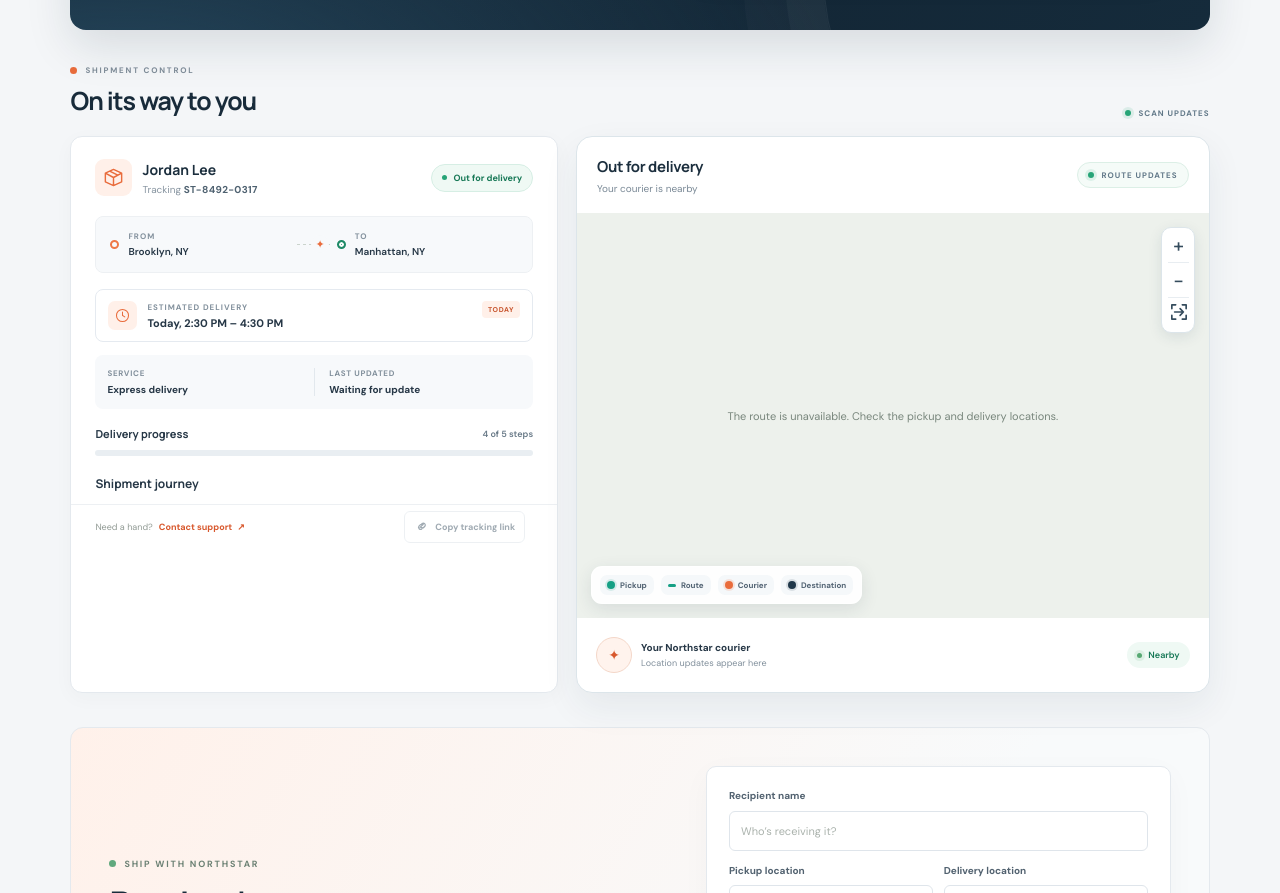
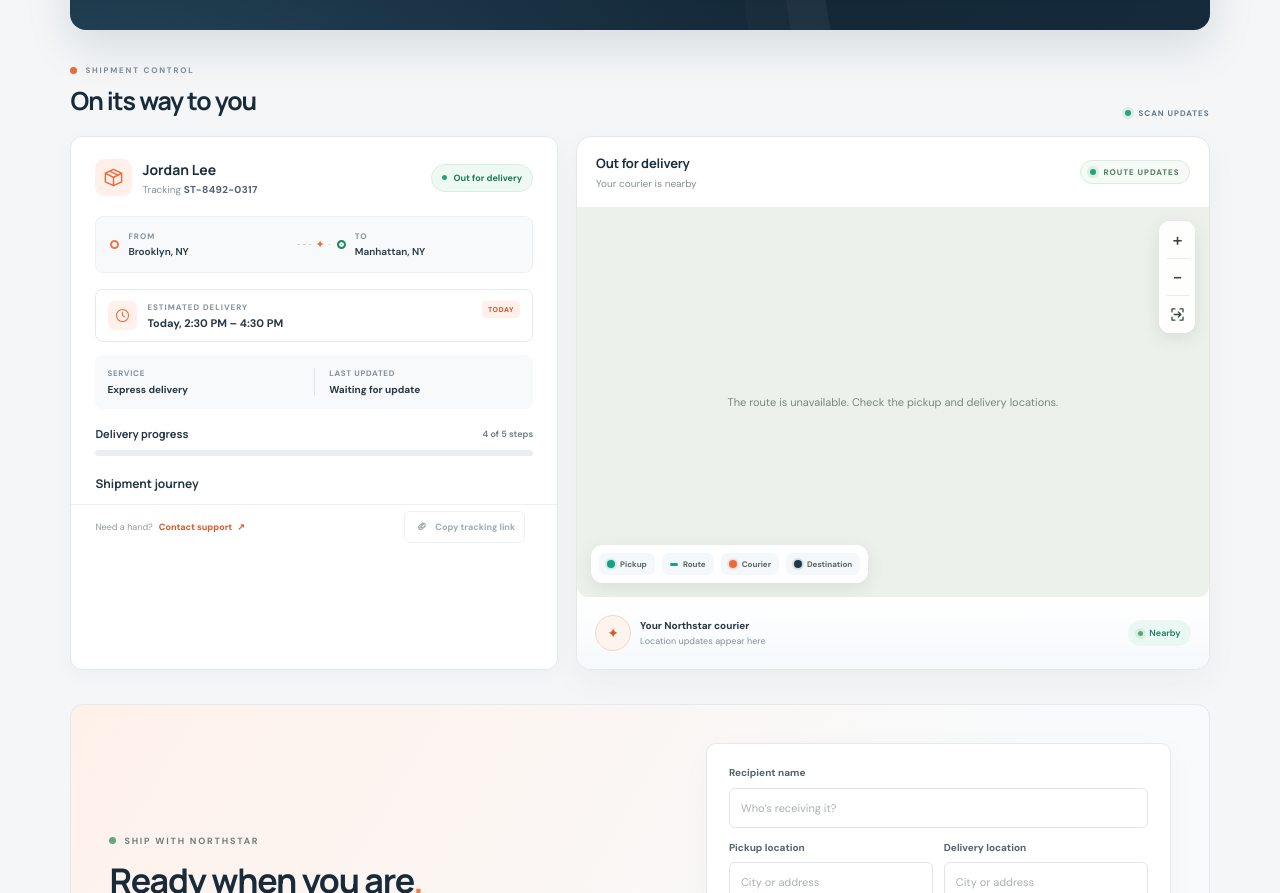
Before and after one commit to Ekpetechibuike/Northstar-Courier, a website: page public/index.html in a window 1280 px wide. Shown: the part 440-1333 px from the top of the page. Drawn offline with nearby package versions, Linux system fonts and the light colour scheme; no server answers.

Commit message:
Update styles.css

```diff
--- a/public/styles.css
+++ b/public/styles.css
@@ -386,19 +386,25 @@ main { max-width: 1320px; padding-right: 5.5%; padding-left: 5.5%; }
 .map-header { min-height: 70px; padding: 14px 19px; }
 .map-header p { color: #82909c; }
 .map-live { border-color: #dcefe6; }
-.map-viewport { min-height: 370px; background: #edf2f4; }
-#live-map, .leaflet-container { background: #edf2f4; }
-.leaflet-tooltip.courier-tooltip { border-color: #e5eaf0; color: #334757; }
-.courier-map-marker { background: #e96c3c; box-shadow: 0 0 0 2px #e96c3c, 0 2px 8px #28382c45; }
-.route-origin-marker { background: #ed7848; }
-.route-destination-marker { background: #208768; }
-.map-zoom { border-color: #dfe6eb; }
-.map-zoom button { color: #30495b; }
-.map-footer { min-height: 68px; padding: 12px 18px; }
+.map-viewport { min-height: 370px; background: linear-gradient(180deg, #edf3f5 0%, #dfeaf1 100%); border-radius: 0 0 12px 12px; overflow: hidden; }
+#live-map, .leaflet-container { background: linear-gradient(180deg, #edf3f5 0%, #dfeaf1 100%); }
+.leaflet-control-attribution {
+  padding: 3px 8px;
+  border-radius: 8px 0 0 0;
+  background: rgba(255, 255, 255, 0.82);
+  backdrop-filter: blur(8px);
+}
+.leaflet-control-attribution a { color: #1d2d3d; }
+.courier-map-marker { background: linear-gradient(135deg, #f2a261 0%, #e96c3c 100%); box-shadow: 0 0 0 2px rgba(255,255,255,0.9), 0 8px 18px rgba(13, 49, 66, 0.28); }
+.route-origin-marker { background: linear-gradient(135deg, #f39d69 0%, #e96c3c 100%); }
+.route-destination-marker { background: linear-gradient(135deg, #225f75 0%, #18384d 100%); }
+.map-zoom { border-color: rgba(141, 164, 181, 0.45); background: rgba(255, 255, 255, 0.9); backdrop-filter: blur(6px); }
+.map-zoom button { color: #233d4d; }
+.map-footer { min-height: 68px; padding: 12px 18px; background: linear-gradient(180deg, rgba(255,255,255,0.96), rgba(245,249,251,0.96)); }
 .courier-avatar { border-color: #f8ded2; color: #df6538; background: #fff3ed; }
 .map-footer strong { color: #263746; font-size: 10px; }
 .map-footer > div > span { color: #82909c; font-size: 9px; }
-.courier-distance { color: #187957; background: #eff9f4; font-size: 9px; }
+.courier-distance { color: #1d7c62; background: #eaf8f3; font-size: 9px; }
 .promise-strip { min-height: 112px; margin: 4px 0 34px; padding: 23px 28px; border-color: #e4e9ee; border-radius: 12px; box-shadow: 0 5px 20px #22384b06; }
 .promise-number { color: #e96c3c; }
 .promise strong { color: #233746; font-size: 11px; }
@@ -643,32 +649,50 @@ main { max-width: 1320px; padding-right: 5.5%; padding-left: 5.5%; }
   place-items: center;
   border: 3px solid #fff;
   border-radius: 50% 50% 50% 3px;
-  background: #16a085;
+  background: linear-gradient(135deg, #f28f5a 0%, #e96c3c 100%);
   box-shadow: 0 2px 8px #20374945;
   transform: rotate(-45deg);
 }
 
 .route-destination-marker {
-  background: #203749;
+  background: linear-gradient(135deg, #1f5a7a 0%, #18384d 100%);
 }
 
 .map-point-icon.is-delivered .route-destination-marker {
-  background: #16a085;
+  background: linear-gradient(135deg, #25b382 0%, #157e69 100%);
 }
 
+.leaflet-tooltip.route-tooltip,
 .leaflet-tooltip.courier-tooltip {
   padding: 7px 10px;
-  border: 1px solid #ffffff;
+  border: 1px solid rgba(255, 255, 255, 0.9);
   border-radius: 9px;
   color: #fff;
-  background: #203749;
-  box-shadow: 0 5px 16px #20374935;
+  background: rgba(19, 32, 44, 0.92);
+  box-shadow: 0 8px 18px rgba(19, 32, 44, 0.18);
   font: 700 9px var(--font-body);
 }
 
+.leaflet-tooltip.route-tooltip::before,
 .leaflet-tooltip.courier-tooltip::before {
-  border-top-color: #203749;
+  border-top-color: rgba(19, 32, 44, 0.92);
   border-right-color: transparent;
+}
+
+.leaflet-tooltip.route-tooltip-origin {
+  background: rgba(233, 108, 60, 0.96);
+}
+
+.leaflet-tooltip.route-tooltip-origin::before {
+  border-top-color: rgba(233, 108, 60, 0.96);
+}
+
+.leaflet-tooltip.route-tooltip-destination {
+  background: rgba(24, 74, 104, 0.96);
+}
+
+.leaflet-tooltip.route-tooltip-destination::before {
+  border-top-color: rgba(24, 74, 104, 0.96);
 }
 
 .leaflet-marker-icon.courier-map-icon {
@@ -804,6 +828,138 @@ main { max-width: 1320px; padding-right: 5.5%; padding-left: 5.5%; }
 
 @media (prefers-reduced-motion: reduce) {
   .courier-marker-pulse { animation: none; }
+}
+
+/* Live tracking map */
+.map-card {
+  border-color: #e4e9e5;
+  border-radius: 15px;
+  box-shadow: 0 12px 32px #25372d0b;
+}
+
+.map-header {
+  min-height: 70px;
+  padding: 14px 19px;
+}
+
+.map-header h3 {
+  font-size: 13px;
+  letter-spacing: -.2px;
+}
+
+.map-header p {
+  color: #87918a;
+  font-size: 10px;
+}
+
+.map-live {
+  padding: 6px 9px;
+  border-color: #dcebe0;
+  color: #4d785c;
+  background: #f5faf6;
+}
+
+.map-viewport {
+  min-height: 390px;
+  background: #eaf0ed;
+}
+
+.leaflet-container {
+  background: #eaf0ed;
+}
+
+.leaflet-tile {
+  filter: saturate(.82) contrast(1.02);
+}
+
+.leaflet-control-attribution {
+  padding: 3px 6px !important;
+  border-radius: 6px 0 0 0;
+  color: #64716a !important;
+  background: #ffffffd9 !important;
+  backdrop-filter: blur(8px);
+}
+
+.map-legend {
+  gap: 7px;
+  padding: 7px;
+  border: 1px solid #ffffffb8;
+  border-radius: 12px;
+  background: #ffffffeb;
+  box-shadow: 0 5px 18px #20352a18;
+  backdrop-filter: blur(12px);
+}
+
+.map-legend > span {
+  padding: 6px 8px;
+  color: #58665d;
+  font-size: 8px;
+}
+
+.map-zoom {
+  width: 36px;
+  border-color: #ffffffc9;
+  border-radius: 11px;
+  box-shadow: 0 5px 18px #20352a1a;
+  backdrop-filter: blur(10px);
+}
+
+.map-zoom button {
+  width: 36px;
+  height: 36px;
+  color: #34483b;
+  font-size: 18px;
+  transition: background .16s ease, color .16s ease;
+}
+
+.map-zoom button:hover:not(:disabled) {
+  color: var(--green);
+  background: #eff6f0;
+}
+
+.map-zoom button:focus-visible {
+  position: relative;
+  z-index: 1;
+  outline: 2px solid #398a58;
+  outline-offset: -3px;
+}
+
+.map-zoom button:disabled {
+  color: #a8b1aa;
+  cursor: not-allowed;
+}
+
+.map-zoom span {
+  width: 22px;
+  background: #e9eee9;
+}
+
+.map-zoom #zoom-to-route {
+  display: grid;
+  place-items: center;
+}
+
+.map-zoom #zoom-to-route svg {
+  width: 17px;
+  height: 17px;
+}
+
+.courier-map-marker {
+  border: 3px solid #fff;
+  box-shadow: 0 0 0 2px #e96c3c, 0 4px 12px #20374940;
+}
+
+.courier-map-icon.is-estimated .courier-map-marker {
+  box-shadow: 0 0 0 2px #688395, 0 4px 12px #20374940;
+}
+
+.courier-map-icon.is-delivered .courier-map-marker {
+  box-shadow: 0 0 0 2px #16a085, 0 4px 12px #20374940;
+}
+
+.map-footer {
+  min-height: 72px;
+  padding: 12px 18px;
 }
 
 /* Shared dashboard polish */
```
